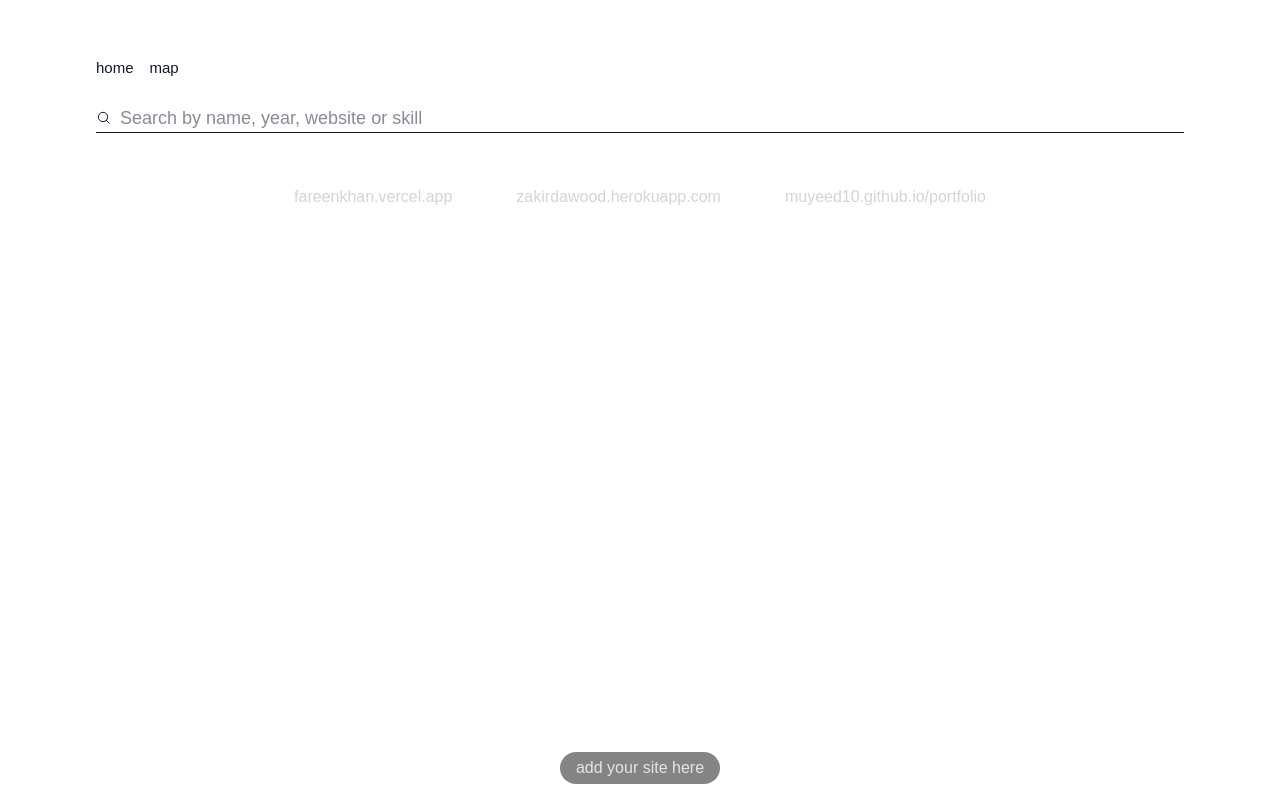
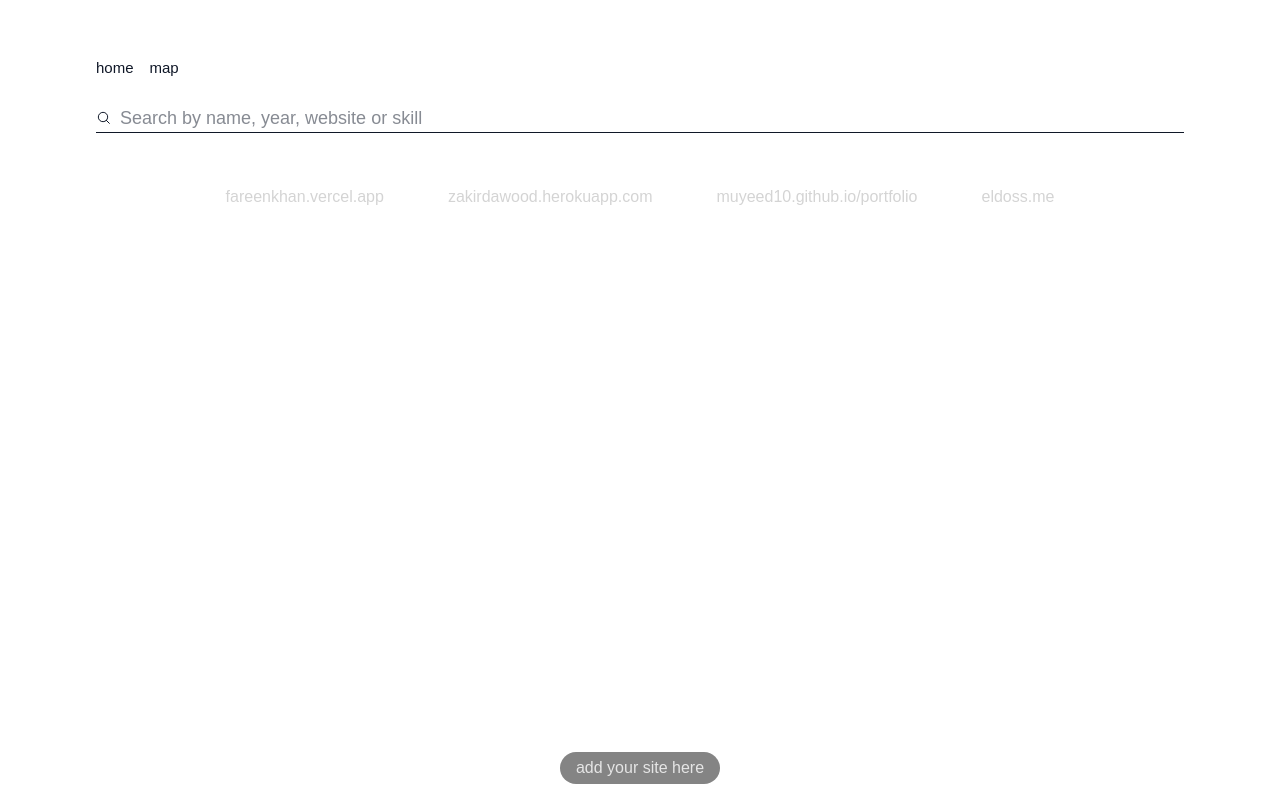
Before and after one commit to aminnausin/tmu-webring, a Vue app: page / in a window 1280 px wide. Built offline with nearby package versions, Linux system fonts and the light colour scheme; a web font is replaced by a local one.

Commit message:
Update sites.ts
Added myself

```diff
--- a/src/resources/sites.ts
+++ b/src/resources/sites.ts
@@ -19,5 +19,11 @@ const sites: Website[] = [
         link: new URL('https://muyeed10.github.io/Portfolio/'),
         skills: ['javascript', 'python'],
     },
+    {
+        name: 'Eldoss Jogy',
+        year: '2026',
+        link: new URL('https://eldoss.me/'),
+        skills: ['python', 'javascript'],
+    },
 ];
 export default sites;
```
